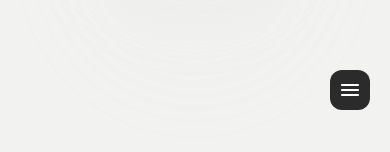
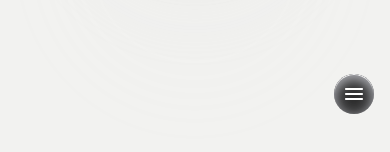
Before and after one commit to sunilpixel/engineered-for-passion, a Next.js app: page / in a window 390 px wide. Shown: the part 714-866 px from the top of the page. Built offline with nearby package versions, Linux system fonts and the light colour scheme; a web font is replaced by a local one.

Commit message:
fix sidebar

```diff
--- a/src/app/globals.css
+++ b/src/app/globals.css
@@ -99,7 +99,7 @@ button {
 }
 
 .menu-buttons {
-  @apply rounded-full 3xl:size-16 size-12 3xl:p-4 p-3.5 flex items-center justify-center  overflow-hidden;
+  @apply rounded-full 3xl:size-16 size-12 3xl:p-4 p-3.5 flex items-center justify-center overflow-hidden;
 }
 
 .gradient-border {
--- a/src/components/common/Drawer.tsx
+++ b/src/components/common/Drawer.tsx
@@ -10,14 +10,12 @@ const Drawer = ({ isOpen, onClose, activeId, onSelect }: DrawerProps) => {
   return (
     <>
       {/* Overlay */}
-      <div
-        onClick={onClose}
-        className={`fixed inset-0 z-40 bg-black/50 transition-opacity duration-300 ${
-          isOpen
-            ? "pointer-events-auto opacity-100"
-            : "pointer-events-none opacity-0"
-        }`}
-      />
+      {isOpen && (
+        <div
+          onClick={onClose}
+          className="fixed inset-0 z-40 bg-black/50 md:hidden"
+        />
+      )}
 
       {/* Drawer */}
       <aside
--- a/src/components/common/ExperienceLayout.tsx
+++ b/src/components/common/ExperienceLayout.tsx
@@ -22,7 +22,7 @@ const ExperienceLayout = () => {
     <div className=" flex flex-col overflow-hidden">
       <Header />
       <HeroContent />
-      <div className="flex justify-between items-center gap-4 3xl:max-w-[1752px] max-w-[1440px] px-3 w-full mx-auto grow lg:mt-20 mt-10">
+      <div className="flex justify-between items-center gap-4 3xl:max-w-[1752px] max-w-360 px-3 w-full mx-auto grow lg:mt-20 mt-10">
         <LeftActions activeId={activeId} onSelect={setActiveId} />
         <CenterContent activeId={activeId} />
         <RightActions activeId={activeId} onSelect={setActiveId} />
@@ -33,9 +33,9 @@ const ExperienceLayout = () => {
       <button
         type="button"
         onClick={() => setIsDrawerOpen(true)}
-        className="text-white md:hidden  fixed bottom-5 right-5 z-[99] w-10 h-10 bg-eerieBlack flex items-center justify-center rounded-xl"
+        className=" md:hidden fixed! bottom-4 right-4 z-99 w-10 h-10 dark:shadow-innershine rounded-full 3xl:size-16 size-12 p-1 flex items-center justify-center overflow-hidden gradient-border dark:bg-darkCharcoal bg-eerieBlack shadow-innerHighlight  "
       >
-        <MenuIcon className="w-6 h-6 fill-eerieBlack" />
+        <MenuIcon className="w-6 h-6 fill-white text-white" />
       </button>
       <Drawer
         isOpen={isDrawerOpen}
```
